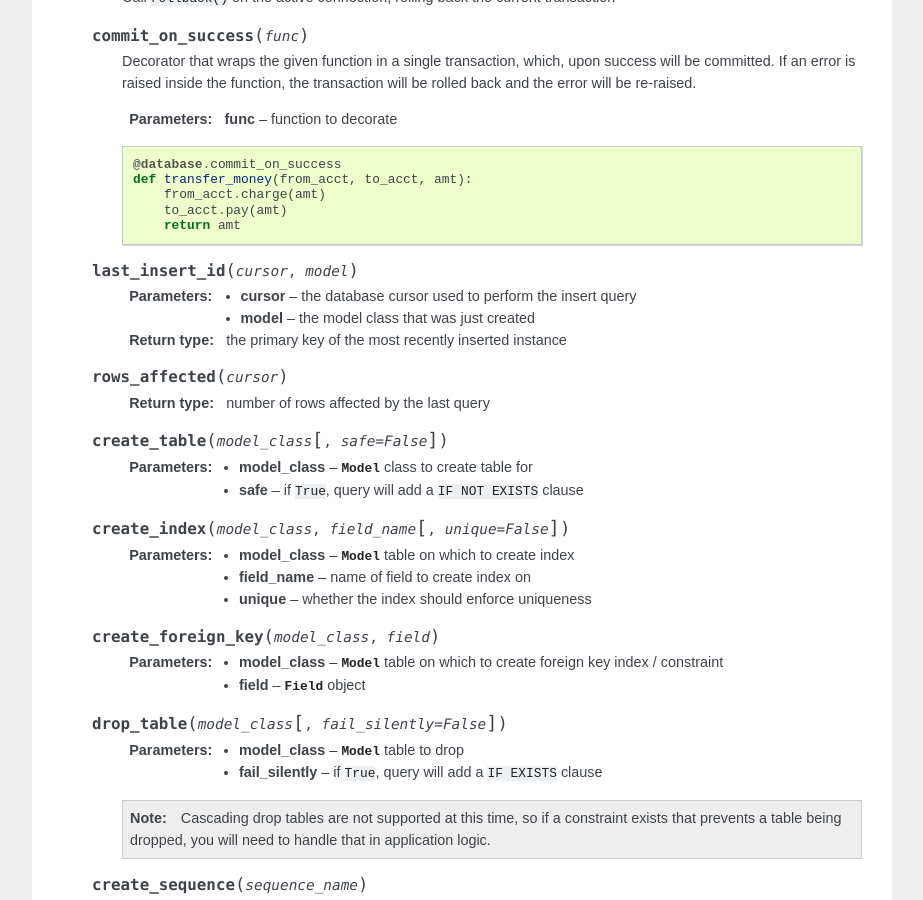
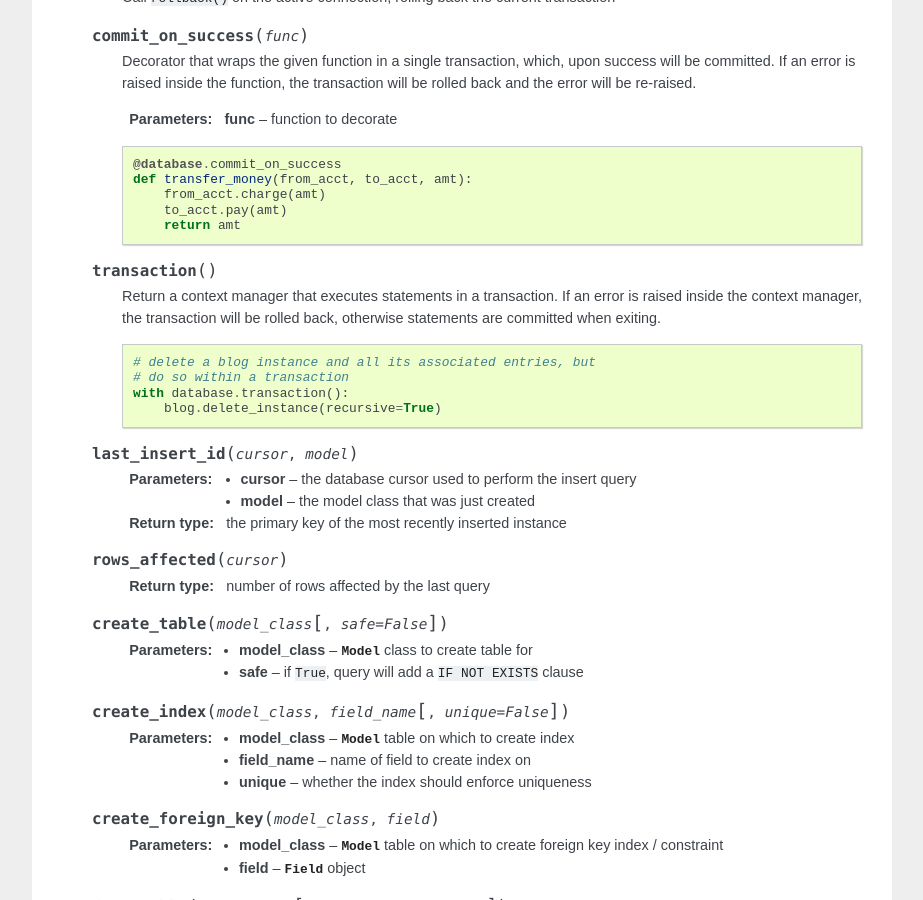
Before and after one commit to coleifer/peewee, a Sphinx documentation site: the page built from docs/peewee/database.rst, in a window 1280 px wide and 900 px high, scrolled down 1541 px. Shown: the whole window, without its empty margins (198-1121 px from the left). Built offline with Sphinx 7.4.7, drawn with Linux system fonts in a browser that asks for light colours; some of the changed text lies outside the part shown.

Commit message:
Adding notes on transaction() to the database api reference

```diff
--- a/docs/peewee/database.rst
+++ b/docs/peewee/database.rst
@@ -105,6 +105,19 @@ Database and its subclasses
                 from_acct.charge(amt)
                 to_acct.pay(amt)
                 return amt
+
+    .. py:method:: transaction()
+
+        Return a context manager that executes statements in a transaction.  If an
+        error is raised inside the context manager, the transaction will be rolled
+        back, otherwise statements are committed when exiting.
+
+        .. code-block:: python
+
+            # delete a blog instance and all its associated entries, but
+            # do so within a transaction
+            with database.transaction():
+                blog.delete_instance(recursive=True)
 
     .. py:method:: last_insert_id(cursor, model)
 
```
